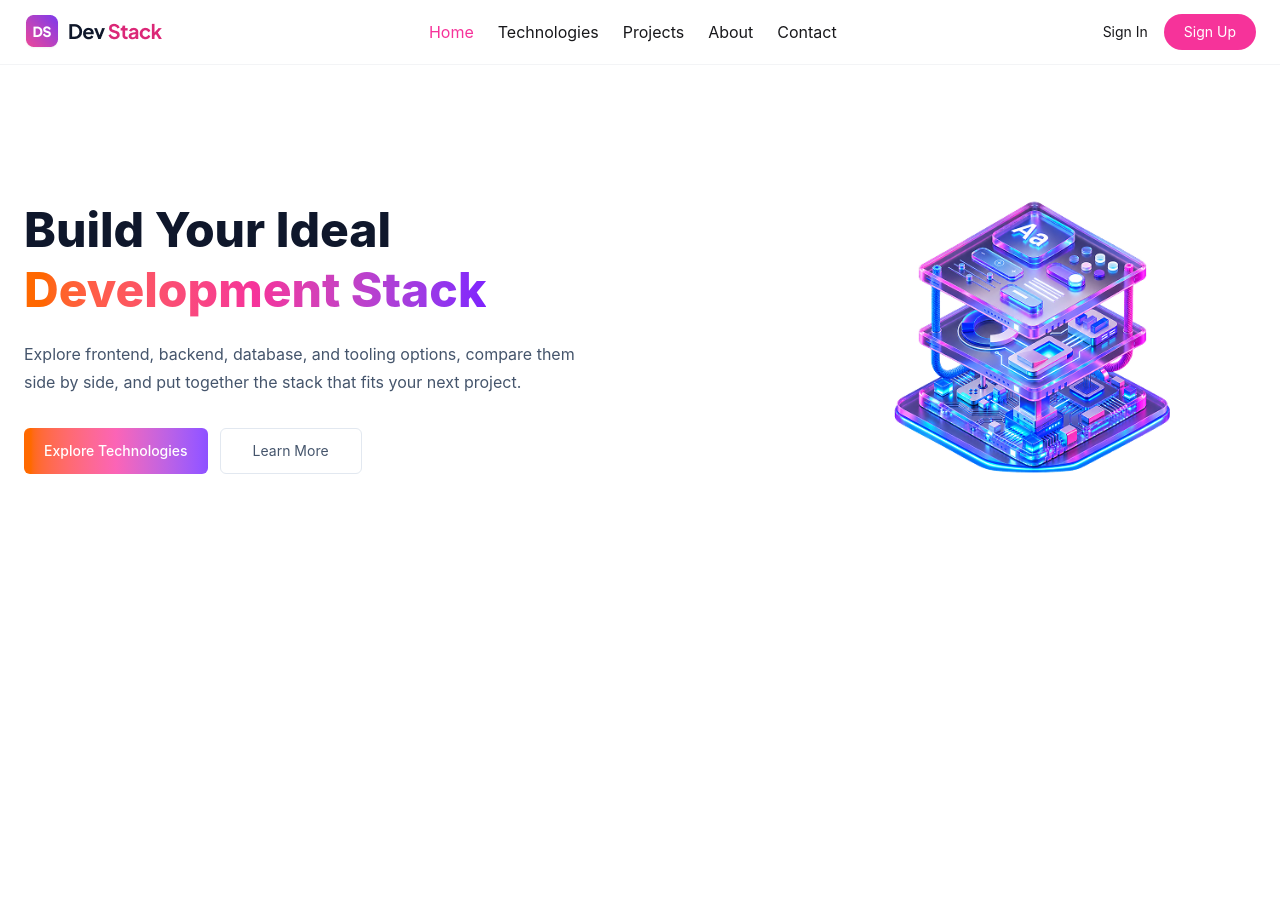
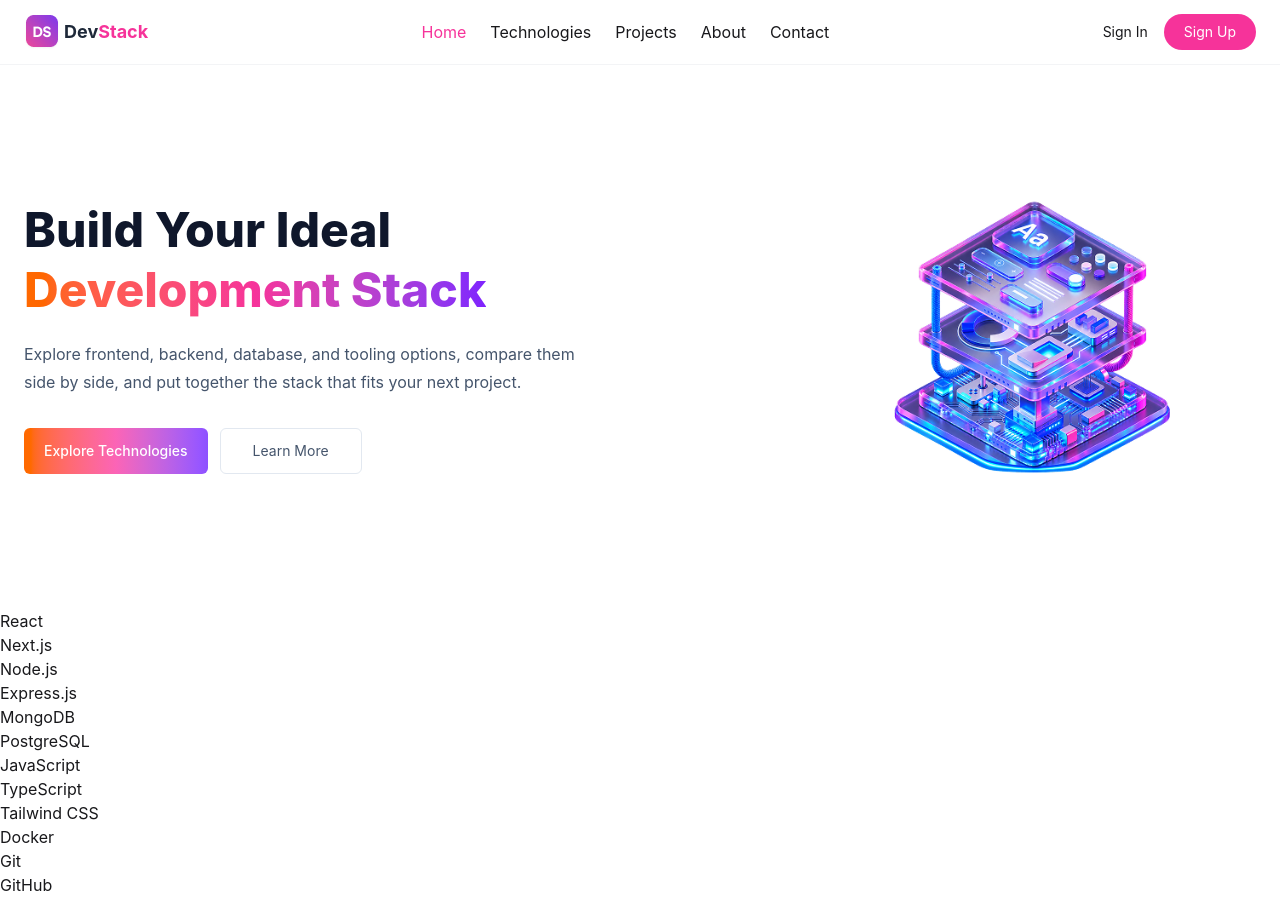
Before and after one commit to hridoycoders/DevStack-pHero, a React (Vite) app: page / in a window 1280 px wide. Before the commit the page ends 800 px from the top, so only its background shows below. Built offline with nearby package versions, Linux system fonts and the light colour scheme.

Commit message:
add technology section and card

```diff
--- /dev/null
+++ b/public/data.json
@@ -0,0 +1,122 @@
+[
+  {
+    "id": "react",
+    "name": "React",
+    "category": "Frontend",
+    "description": "A component-based JavaScript library for building fast and interactive user interfaces.",
+    "icon": "https://icon.icepanel.io/Technology/svg/React.svg",
+    "rating": 4.9,
+    "difficulty": "Beginner-Friendly",
+    "badge": "Popular"
+  },
+  {
+    "id": "nextjs",
+    "name": "Next.js",
+    "category": "Frontend",
+    "description": "A powerful React framework for building production-ready web applications.",
+    "icon": "https://icon.icepanel.io/Technology/svg/Next.js.svg",
+    "rating": 4.8,
+    "difficulty": "Intermediate",
+    "badge": "Fast"
+  },
+  {
+    "id": "nodejs",
+    "name": "Node.js",
+    "category": "Backend",
+    "description": "A JavaScript runtime used to build scalable and efficient server-side applications.",
+    "icon": "https://icon.icepanel.io/Technology/svg/Node.js.svg",
+    "rating": 4.8,
+    "difficulty": "Intermediate",
+    "badge": "Essential"
+  },
+  {
+    "id": "express",
+    "name": "Express.js",
+    "category": "Backend",
+    "description": "A minimal and flexible Node.js framework for creating APIs and web servers.",
+    "icon": "https://icon.icepanel.io/Technology/svg/Express.svg",
+    "rating": 4.7,
+    "difficulty": "Intermediate",
+    "badge": "Backend"
+  },
+  {
+    "id": "mongodb",
+    "name": "MongoDB",
+    "category": "Database",
+    "description": "A flexible NoSQL database designed for modern application development.",
+    "icon": "https://icon.icepanel.io/Technology/svg/MongoDB.svg",
+    "rating": 4.7,
+    "difficulty": "Beginner-Friendly",
+    "badge": "Popular"
+  },
+  {
+    "id": "postgresql",
+    "name": "PostgreSQL",
+    "category": "Database",
+    "description": "A reliable open-source relational database with powerful SQL capabilities.",
+    "icon": "https://icon.icepanel.io/Technology/svg/PostgresSQL.svg",
+    "rating": 4.9,
+    "difficulty": "Intermediate",
+    "badge": "Top SQL"
+  },
+  {
+    "id": "javascript",
+    "name": "JavaScript",
+    "category": "Language",
+    "description": "A versatile programming language that powers interactive and dynamic web experiences.",
+    "icon": "https://icon.icepanel.io/Technology/svg/JavaScript.svg",
+    "rating": 4.9,
+    "difficulty": "Beginner-Friendly",
+    "badge": "Essential"
+  },
+  {
+    "id": "typescript",
+    "name": "TypeScript",
+    "category": "Language",
+    "description": "A strongly typed programming language that improves JavaScript development quality.",
+    "icon": "https://icon.icepanel.io/Technology/svg/TypeScript.svg",
+    "rating": 4.8,
+    "difficulty": "Intermediate",
+    "badge": "Reliable"
+  },
+  {
+    "id": "tailwind",
+    "name": "Tailwind CSS",
+    "category": "Styling",
+    "description": "A utility-first CSS framework for rapidly creating modern responsive designs.",
+    "icon": "https://icon.icepanel.io/Technology/svg/Tailwind-CSS.svg",
+    "rating": 4.8,
+    "difficulty": "Beginner-Friendly",
+    "badge": "Modern"
+  },
+  {
+    "id": "docker",
+    "name": "Docker",
+    "category": "DevOps",
+    "description": "A platform for packaging applications into portable and consistent containers.",
+    "icon": "https://icon.icepanel.io/Technology/svg/Docker.svg",
+    "rating": 4.7,
+    "difficulty": "Advanced",
+    "badge": "Containers"
+  },
+  {
+    "id": "git",
+    "name": "Git",
+    "category": "Tools",
+    "description": "A distributed version control system for tracking and managing code changes.",
+    "icon": "https://icon.icepanel.io/Technology/svg/Git.svg",
+    "rating": 4.9,
+    "difficulty": "Beginner-Friendly",
+    "badge": "Essential"
+  },
+  {
+    "id": "github",
+    "name": "GitHub",
+    "category": "Tools",
+    "description": "A developer platform for hosting code, collaboration, and project management.",
+    "icon": "https://icon.icepanel.io/Technology/svg/GitHub.svg",
+    "rating": 4.8,
+    "difficulty": "Beginner-Friendly",
+    "badge": "Collaboration"
+  }
+]
--- a/src/App.tsx
+++ b/src/App.tsx
@@ -1,11 +1,23 @@
+import { Suspense } from "react";
 import Banner from "./components/Banner";
 import Nav from "./components/Nav";
+import TechnologySection from "./components/TechnologySection";
 
+const technologyFetch = async () => {
+  const res = await fetch('/data.json')
+  const data = await res.json();
+  return data;
+}
 function App() {
+  const technologypromise = technologyFetch();
   return (
     <>
       <Nav />
       <Banner />
+      <Suspense fallback={<h2>Loading.......</h2>}>
+        <TechnologySection technologypromise={technologypromise} />
+      </Suspense>
+
 
     </>
   );
--- a/src/components/Nav.tsx
+++ b/src/components/Nav.tsx
@@ -6,8 +6,11 @@ const Nav = () => {
       <div className="mx-auto flex h-16 max-w-7xl items-center justify-between px-6">
 
         {/* left logo  */}
-        <div className="flex items-center">
+        <div className="flex items-center gap-1">
           <img src={Logo} alt="" />
+          <h2 className="text-lg font-bold text-gray-800">
+            Dev<span className="text-pink-500">Stack</span>
+          </h2>
         </div>
 
         {/* Center nav link */}
--- /dev/null
+++ b/src/components/TechnologyCard.tsx
@@ -0,0 +1,7 @@
+const TechnologyCard = ({ technology }) => {
+  console.log(technology);
+
+  return <h2>{technology.name}</h2>;
+};
+
+export default TechnologyCard;
--- /dev/null
+++ b/src/components/TechnologySection.tsx
@@ -0,0 +1,19 @@
+import { use } from "react";
+import TechnologyCard from "./TechnologyCard";
+
+const TechnologySection = ({ technologypromise }) => {
+  const technologies = use(technologypromise);
+
+  return (
+    <div>
+      {technologies.map((technology) => (
+        <TechnologyCard
+          key={technology.id}
+          technology={technology}
+        />
+      ))}
+    </div>
+  );
+};
+
+export default TechnologySection;
```
Also changed, not shown: src/assets/logo-text-2.png (added), src/assets/logo-text.png.
